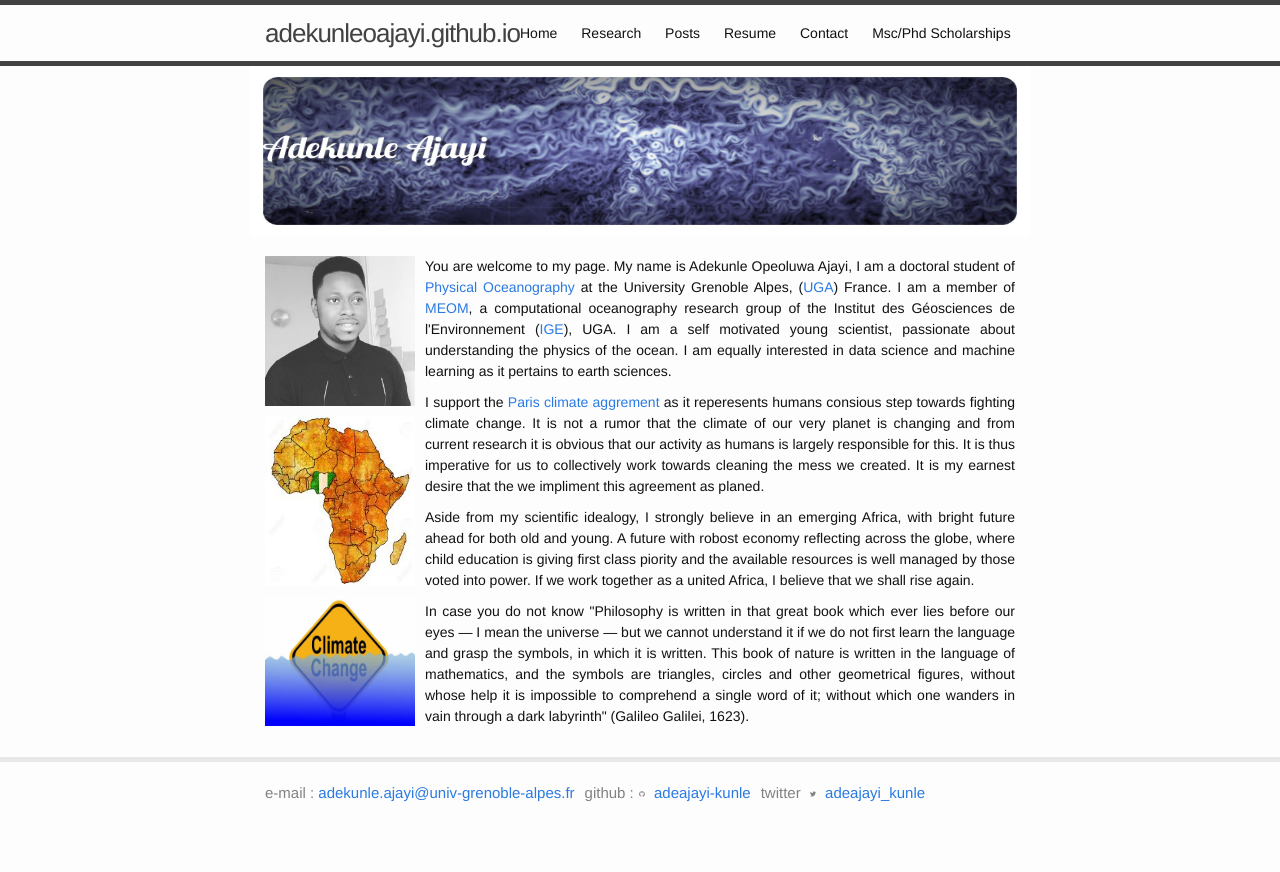
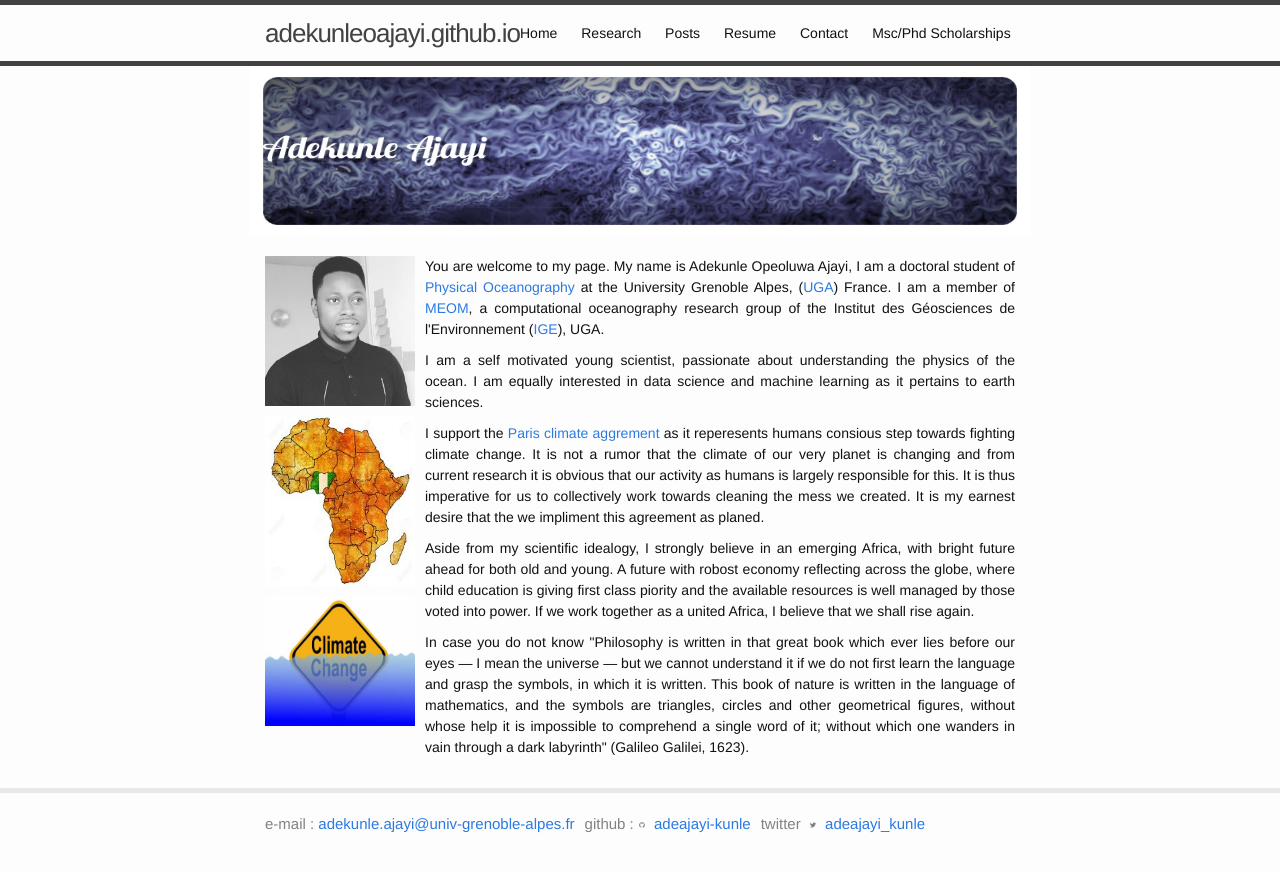
Before and after one commit to adekunleoajayi/adekunleoajayi.github.io, a Jekyll site: the page built from index.md, in a window 1280 px wide. Shown: the top 872 px of the page. Built offline with Jekyll 4.4.1, drawn with Linux system fonts in a browser that asks for light colours.

Commit message:
include wrapper but delete useless comments

```diff
--- a/index.md
+++ b/index.md
@@ -19,7 +19,6 @@
 
 
 <div id="wrap">
-
     <div id="left_col">
     <img src="{{site.baseurl}}/img/AJ.jpeg" align="middle" style="width:150px;height:150px;"> <br>
     <p></p>
@@ -28,10 +27,12 @@
     <a href="https://en.wikipedia.org/wiki/Climate_change" target="_blank"><img src="{{site.baseurl}}/img/climate_change.jpg" align="middle" style="width:150px;height:130px;"> </a><br>
     </div>
 
-
+<div id="right_col">
+<p style='text-align: justify;'>
+You are welcome to my page. My name is Adekunle Opeoluwa Ajayi, I am a doctoral student of <a href="https://en.wikipedia.org/wiki/Physical_oceanography" target="_blank">Physical Oceanography</a> at the University Grenoble Alpes, (<a href="http://www.univ-grenoble-alpes.fr/" target="_blank">UGA</a>) France. I am a member of <a href="http://meom-group.github.io/" target="_blank">MEOM</a>, a computational oceanography research group of the Institut des Géosciences de l'Environnement (<a href="http://www.ige-grenoble.fr/" target="_blank">IGE</a>), UGA.</p>
 
 <p style='text-align: justify;'>
-You are welcome to my page. My name is Adekunle Opeoluwa Ajayi, I am a doctoral student of <a href="https://en.wikipedia.org/wiki/Physical_oceanography" target="_blank">Physical Oceanography</a> at the University Grenoble Alpes, (<a href="http://www.univ-grenoble-alpes.fr/" target="_blank">UGA</a>) France. I am a member of <a href="http://meom-group.github.io/" target="_blank">MEOM</a>, a computational oceanography research group of the Institut des Géosciences de l'Environnement (<a href="http://www.ige-grenoble.fr/" target="_blank">IGE</a>), UGA. I am a self motivated young scientist, passionate about understanding the physics of the ocean. I am equally interested in data science and machine learning as it pertains to earth sciences.</p>
+I am a self motivated young scientist, passionate about understanding the physics of the ocean. I am equally interested in data science and machine learning as it pertains to earth sciences.</p>
 
 <p style='text-align: justify;'>
 I support the <a href="https://en.wikipedia.org/wiki/Paris_Agreement" target="_blank"> Paris climate aggrement</a> as it reperesents humans consious step towards fighting climate change. It is not a rumor that the climate of our very planet is changing and from current research it is obvious that our activity as humans is largely responsible for this. It is thus imperative for us to collectively work towards cleaning the mess we created.  It is my earnest desire that the we impliment this agreement as planed.</p>
@@ -45,12 +46,11 @@
 </p>
 
 
-
-
-<p> </p>
-<p></p>
-<p> </p>
+    </div>
+</div>
 
 
 
-    </div>
+<!---
+
+ -->
```
